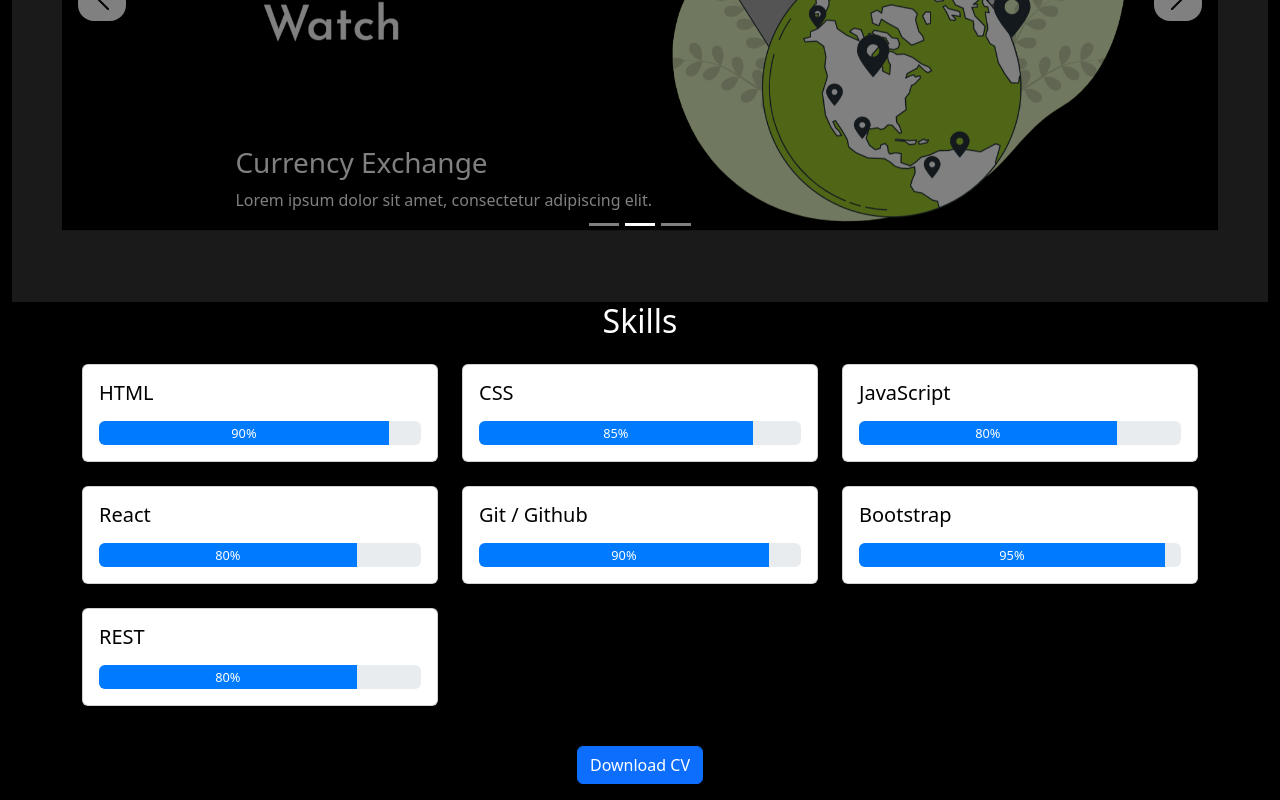
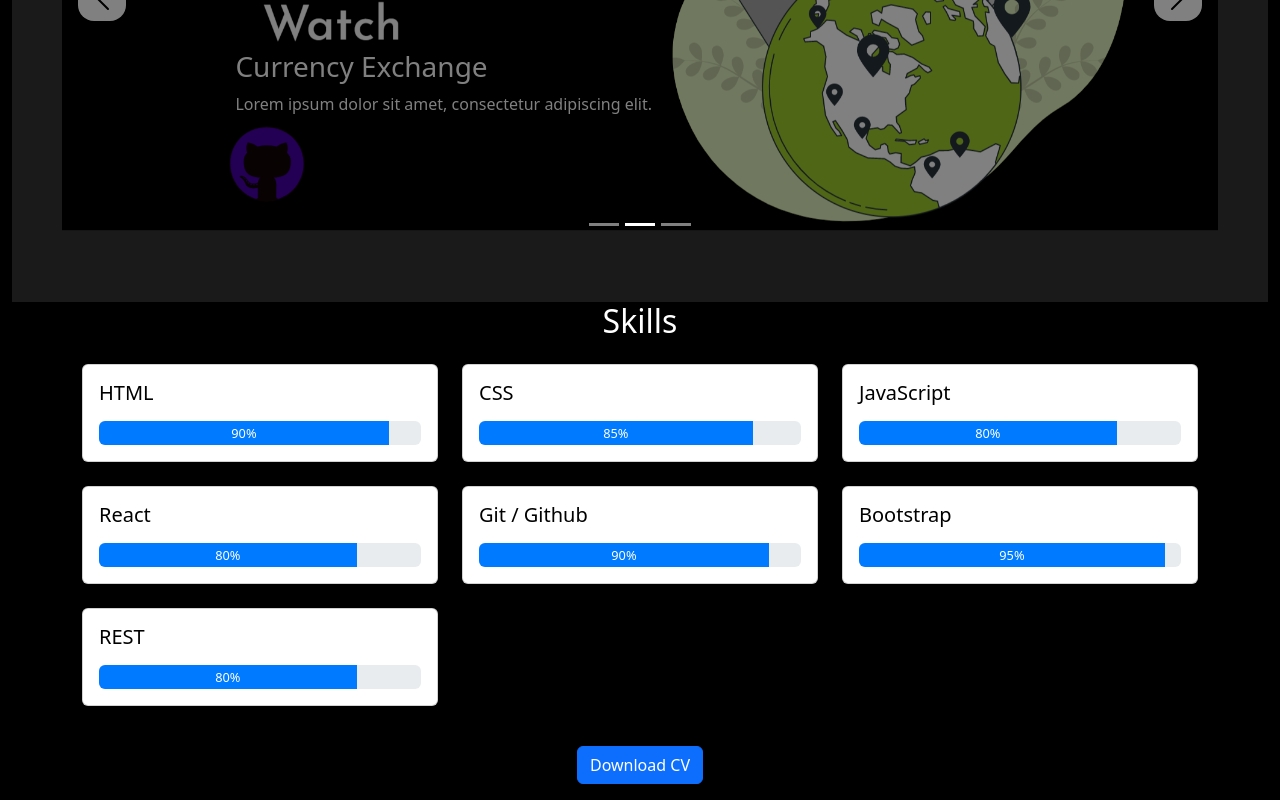
Before and after one commit to setare-sabouri/portfolio, a React (Create React App) app: page / in a window 1280 px wide. Shown: the part 1016-1816 px from the top of the page. Built offline with nearby package versions, Linux system fonts and the light colour scheme.

Commit message:
github icon added

```diff
--- a/package.json
+++ b/package.json
@@ -10,6 +10,7 @@
     "react": "^18.2.0",
     "react-bootstrap": "^2.7.4",
     "react-dom": "^18.2.0",
+    "react-icons": "^4.8.0",
     "react-scripts": "^5.0.1",
     "web-vitals": "^2.1.4"
   },
--- a/src/components/Projects/DataProjects.js
+++ b/src/components/Projects/DataProjects.js
@@ -5,7 +5,8 @@ const projects = [
         description: "Shopping / Nike Shoes",
         previewImage: "/projectImages/Nike-Shoes.png",
         fullImage: "project1-full.jpg",
-        url: "https://react-nike-website.vercel.app/"
+        url: "https://react-nike-website.vercel.app/",
+        githubUrl: "https://react-nike-website.vercel.app/"
     },
     {
         id: 2,
@@ -13,7 +14,8 @@ const projects = [
         description: "Lorem ipsum dolor sit amet, consectetur adipiscing elit.",
         previewImage: "/projectImages/Currency.png",
         fullImage: "project2-full.jpg",
-        url: "https://currencyconvertfrankfurter.netlify.app/"
+        url: "https://currencyconvertfrankfurter.netlify.app/",
+        githubUrl: "https://react-nike-website.vercel.app/"
     },
     {
         id: 3,
@@ -21,7 +23,8 @@ const projects = [
         description: "Lorem ipsum dolor sit amet, consectetur adipiscing elit.",
         previewImage: "/projectImages/Björnbacka.png",
         fullImage: "project3-full.jpg",
-        url: "https://bjornbacka-9ffo.vercel.app/"
+        url: "https://bjornbacka-9ffo.vercel.app/",
+        githubUrl: "https://react-nike-website.vercel.app/"
     }
 ];
 
--- a/src/components/Projects/Projects.js
+++ b/src/components/Projects/Projects.js
@@ -1,5 +1,6 @@
 import React from "react";
 import Carousel from 'react-bootstrap/Carousel';
+import { FaGithub } from 'react-icons/fa';
 import projects from "./DataProjects";
 import "./projects.css"
 
@@ -22,6 +23,9 @@ function Projects() {
                         <Carousel.Caption>
                             <h3>{project.title}</h3>
                             <p>{project.description}</p>
+                            <a href={project.githubUrl} target="_blank" rel="noopener noreferrer">
+                                <FaGithub className="github-icon" />
+                            </a>
                         </Carousel.Caption>
                     </Carousel.Item>
                 ))}
--- a/src/components/Projects/projects.css
+++ b/src/components/Projects/projects.css
@@ -29,12 +29,10 @@
 
 .carousel-control-prev {
     left: 1rem;
-    /* Adjust the left value to fine-tune the horizontal position */
 }
 
 .carousel-control-next {
     right: 1rem;
-    /* Adjust the right value to fine-tune the horizontal position */
 }
 
 .carousel-caption {
@@ -48,3 +46,33 @@
 .carousel-caption p {
     margin-bottom: 0;
 }
+
+
+.github-icon {
+    fill: #5600cd;
+    background-color: rgba(24, 8, 8, 0.844);
+    border-radius: 90%;
+    font-size: 4rem;
+    margin: 1rem 0;
+    display: block;
+    text-align: center;
+    animation: pulse 2s ease-in-out infinite;
+}
+
+
+@keyframes pulse {
+    0% {
+        transform: scale(1);
+        opacity: 1;
+    }
+
+    50% {
+        transform: scale(1.2);
+        opacity: 0.8;
+    }
+
+    100% {
+        transform: scale(1);
+        opacity: 1;
+    }
+}
```
Also changed, not shown: 1 other file (tests, documents, lock files or other folders).
